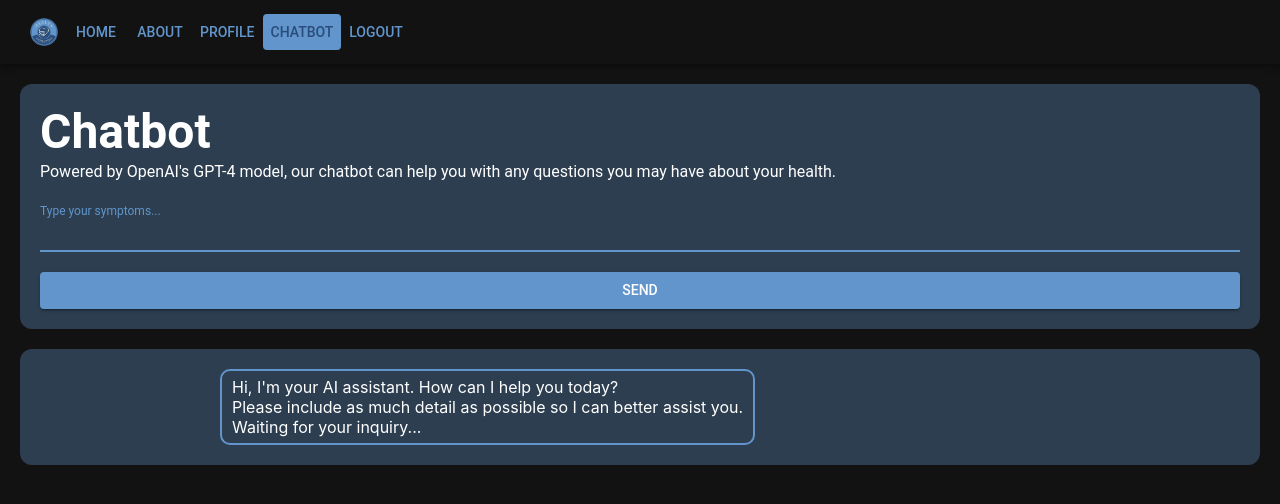
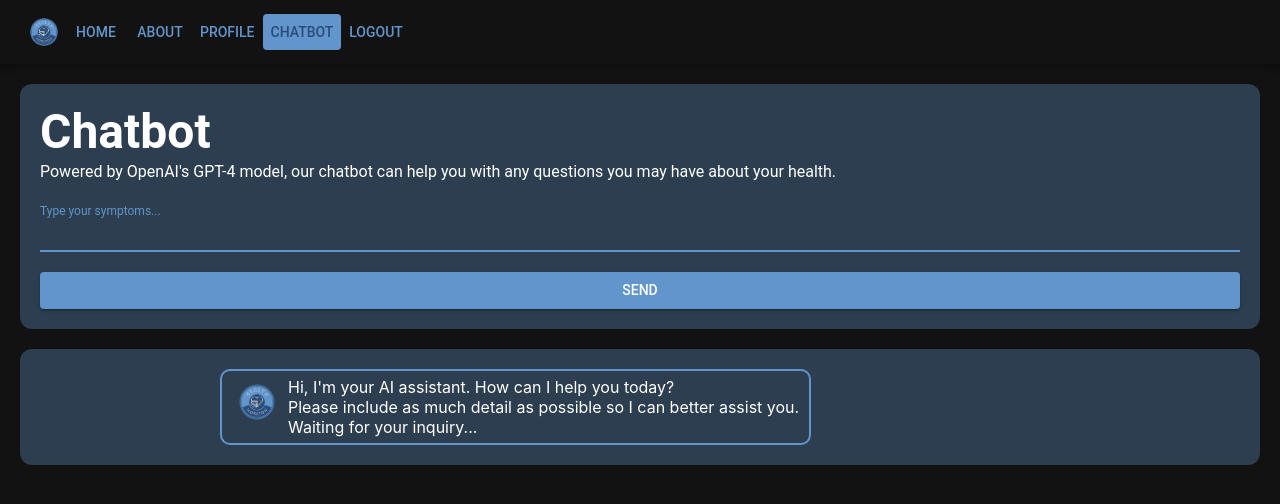
Before and after one commit to tannerhelton/EECS581, a React (Create React App) app in the folder frontend/: page /chatbot in a window 1280 px wide. Shown: the top 504 px of the page. Built offline with nearby package versions, Linux system fonts and the light colour scheme; no server answers; sample sign-in values are in the browser's storage.

Commit message:
Better chatbot page

```diff
--- a/frontend/src/index.css
+++ b/frontend/src/index.css
@@ -1,7 +1,9 @@
 body {
   margin: 0;
-  background-color: #121212;  /* Dark background color */
-  color: #FFFFFF;              /* Light text color */
+  background-color: #121212;
+  /* Dark background color */
+  color: #FFFFFF;
+  /* Light text color */
   font-family: -apple-system, BlinkMacSystemFont, 'Segoe UI', 'Roboto';
   -webkit-font-smoothing: antialiased;
   -moz-osx-font-smoothing: grayscale;
@@ -20,3 +22,9 @@ code {
   color: #6195CB !important;
   background-color: transparent !important;
 }
+
+/* remove all scrollbars on the document (unless specified) */
+/* hack for prettiness because I can't figure out how to make them look not like stock */
+::-webkit-scrollbar {
+  width: 0;
+}
--- a/frontend/src/screens/Auth/ChatbotPage.js
+++ b/frontend/src/screens/Auth/ChatbotPage.js
@@ -1,3 +1,6 @@
+// Logic for the chatbot page. This page is only accessible to authenticated users.
+// Users can ask the chatbot questions about their health and the chatbot will respond with an answer.
+
 // Import the necessary components and modules
 import React from "react";
 import { Button, TextField, Typography } from "@mui/material";
@@ -18,8 +21,6 @@ const ChatbotPage = () => {
         </Typography>
         <br />
 
-        {/* Multiline not updating properly: bug from https://github.com/mui/material-ui/issues/7465 */}
-        {/* Caused by TextField being controlled. Says closed but they're lying.  */}
         <TextField
           label="Type your symptoms..."
           id="ChatbotTextField"
@@ -30,16 +31,34 @@ const ChatbotPage = () => {
           maxRows={8}
           inputProps={{
             id: "chatbotInput",
-            style: {
-              whiteSpace: "pre-line",
-              color: "white",
-            },
+            style: { color: "white" },
           }}
           onKeyPress={(e) => {
             if (e.key === "Enter" && !e.shiftKey) {
               e.preventDefault(); // Prevent default to avoid newline in TextField
               handleQuery();
             }
+          }}
+          // give nicer scrollbar
+          sx={{
+            "& .MuiInputBase-input": {
+              scrollbarColor: "#6195CB #294C7B",
+              "&::-webkit-scrollbar": {
+                width: "0.7em",
+              },
+              "&::-webkit-scrollbar-track": {
+                backgroundColor: "rgba(0,0,0,0.5)",
+                borderRadius: "10px",
+              },
+              "&::-webkit-scrollbar-thumb": {
+                backgroundColor: "#6195CB",
+                borderRadius: "10px",
+
+              },
+              "&::-webkit-scrollbar-thumb:hover": {
+                backgroundColor: "whitesmoke",
+              }
+            },
           }}
         />
         <br />
@@ -54,12 +73,15 @@ const ChatbotPage = () => {
         </Button>
       </div>
       <div id="chatbotCard2">
-        <div id="chatBotInit">
-          Hi, I'm your AI assistant. How can I help you today?
-          <br />
-          Please include as much detail as possible so I can better assist you.
-          <br />
-          Waiting for your inquiry...
+        <div id="chatBotInit" className="chatbotResponse">
+          <img src={process.env.PUBLIC_URL + "/HH_Logo.png"} className="chatbotImg"></img>
+          <div className="chatbotText">
+            Hi, I'm your AI assistant. How can I help you today?
+            <br />
+            Please include as much detail as possible so I can better assist you.
+            <br />
+            Waiting for your inquiry...
+          </div>
         </div>
       </div>
     </>
@@ -70,44 +92,65 @@ const ChatbotPage = () => {
 export default ChatbotPage;
 
 let queryLock = false; // Lock to elegantly prevent spam queries
+// this function is called when the user clicks the send button
+// it gets the query from the text field and sends it to the backend
 function handleQuery() {
   if (queryLock) return;
   const query = document.getElementById("chatbotInput").value;
   if (!query) return;
   queryLock = true;
   document.getElementById("chatbotInput").value = "";
+  //send users query
   sendForm(query);
+  // show users query in the chat log
   document.getElementById("chatbotSendButton").innerText = "Thinking...";
   document.getElementById("chatBotInit").style.display = "none";
   const container = document.getElementById("chatbotCard2");
-  const div = document.createElement("div");
-  div.className = "chatbotQuery";
-  div.innerHTML = query;
-  container.appendChild(div);
+  const main = document.createElement("div");
+  main.className = "chatbotQuery";
+  const img = document.createElement("img");
+  img.className = "chatbotImg";
+  img.src = process.env.PUBLIC_URL + "/default-user-icon.png";
+  main.appendChild(img);
+  const text = document.createElement("div");
+  text.className = "chatbotText";
+  text.innerHTML = query;
+  main.appendChild(text);
+  container.appendChild(main);
 }
 
 let responseLock = false; // Lock when responding to one query. Unlock when ready to respond to another query
 /**
  * @param {string} chunk - A piece of the response stream, usually a single character. Can also be the entire response.
- * @param {boolean} isLastChunk - Whether this is the last character of the response.
+ * @param {boolean} isLastChunk - Whether this is the last chunk of the response.
  * @description This function should be called repeatedly as the response stream comes in. It can also be called once with the entire response.
  * If the chunk is the entire response, isLastChunk should be true.
  */
 function queryResponseChunk(chunk, isLastChunk = false) {
   const container = document.getElementById("chatbotCard2");
-  // new query response
+  // display new bot query response
   if (!responseLock) {
     responseLock = true;
-    const div = document.createElement("div");
-    div.className = "chatbotResponse";
-    container.appendChild(div);
+    const main = document.createElement("div");
+    main.className = "chatbotResponse";
+    const img = document.createElement("img");
+    img.className = "chatbotImg";
+    img.src = process.env.PUBLIC_URL + "/HH_Logo.png";
+    main.appendChild(img);
+    const text = document.createElement("div");
+    text.className = "chatbotText";
+    main.appendChild(text);
+    container.appendChild(main);
   }
-  container.lastChild.innerHTML += chunk;
+  container.lastChild.lastChild.innerHTML += chunk;
+  // response stream is done, prepare for next query
   if (isLastChunk) {
     queryLock = false;
     responseLock = false;
     document.getElementById("chatbotSendButton").innerText = "SEND";
   }
+  // scroll to bottom of entire document
+  window.scrollTo(0, document.body.scrollHeight);
 }
 
 // ====================================================================================================
@@ -140,13 +183,10 @@ async function sendForm(query) {
     queryResponseChunk(data.response, true);
   } catch (error) {
     console.error("Error sending query to the server:", error);
-    // Handle the error appropriately in your UI
+    // Handle the error appropriately in the UI
     queryResponseChunk(
-      "An error occurred while processing your request.",
+      "An error occurred while processing your request. Please try again later.",
       true
     );
-  } finally {
-    queryLock = false;
-    document.getElementById("chatbotSendButton").innerText = "Send";
   }
 }
--- a/frontend/src/screens/Auth/css/ChatbotPage.css
+++ b/frontend/src/screens/Auth/css/ChatbotPage.css
@@ -30,14 +30,35 @@
     margin-left: auto;
     margin-right: 0;
     border: 2px solid #6195CB;
-    padding: 6px 10px;
+    padding: 6px;
+    padding-left: 10px;
     border-radius: 10px;
+    display: grid;
+    grid-template-areas: "text image";
+    grid-gap: 6px;
 }
 
 .chatbotResponse {
     margin-left: 0;
     margin-right: auto;
     border: 2px solid #6195CB;
-    padding: 6px 10px;
+    padding: 6px;
+    padding-right: 10px;
     border-radius: 10px;
+    display: grid;
+    grid-template-areas: "image text";
+    grid-gap: 6px;
 }
+
+.chatbotImg {
+    grid-area: image;
+    width: 50px;
+    height: 50px;
+}
+
+.chatbotText {
+    grid-area: text;
+    display: flex;
+    align-items: center;
+    justify-content: center;
+}
```
Also changed, not shown: frontend/public/default-user-icon.png (added).
